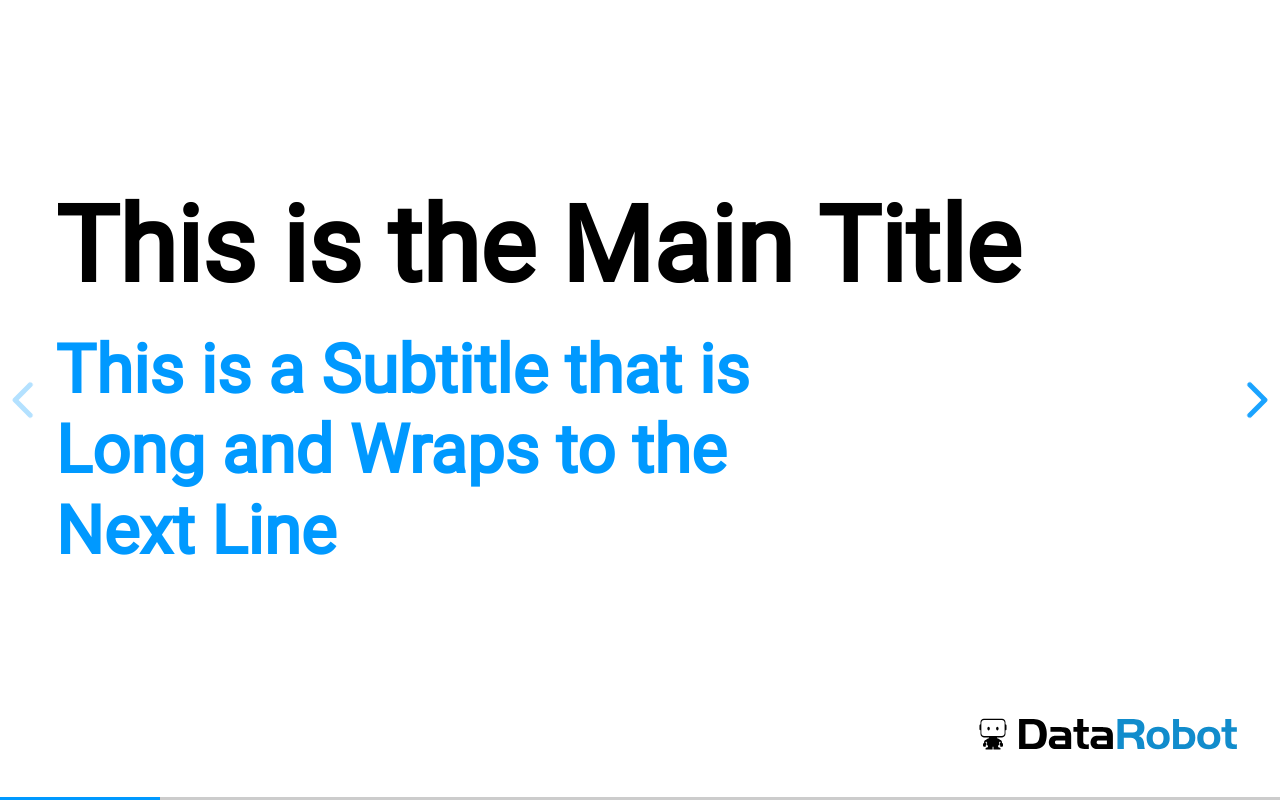
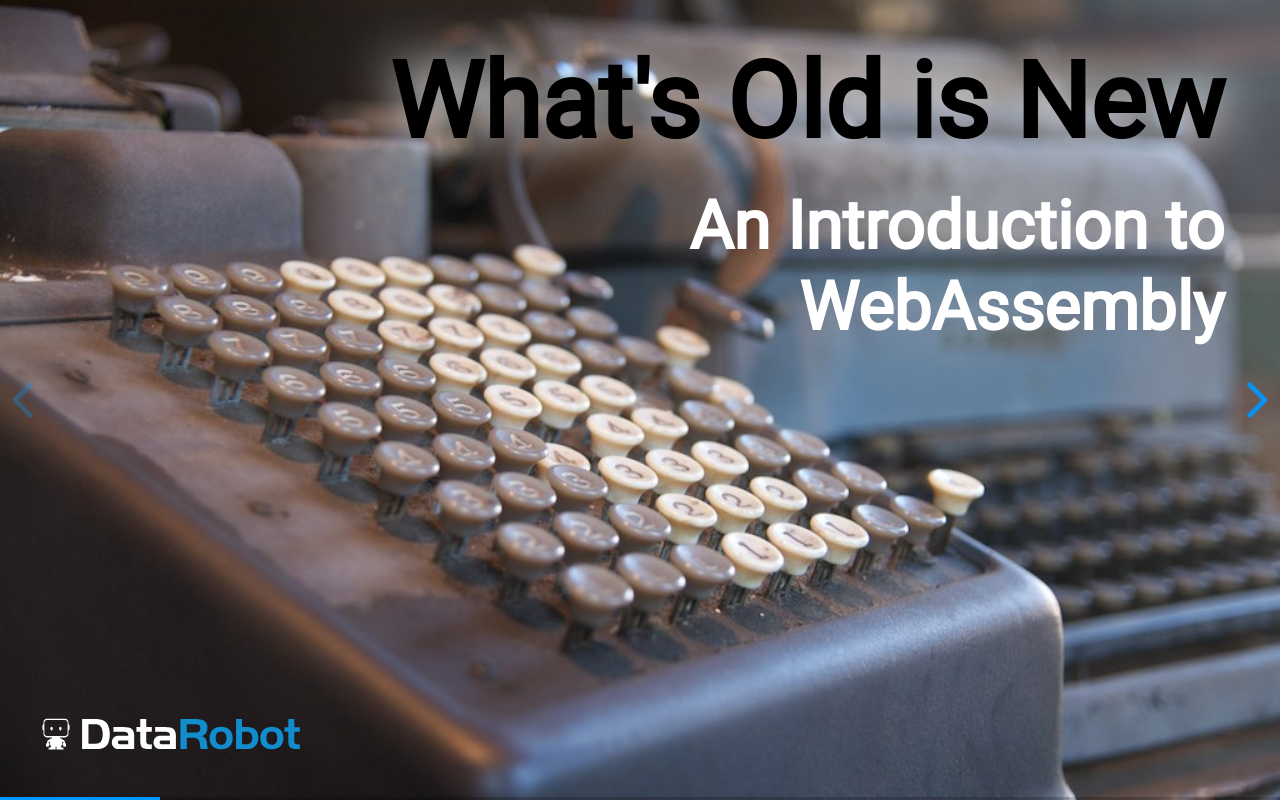
Before and after one commit to guyroyse/intro-to-webassembly, a website: page slides/index.html in a window 1280 px wide. Both pictures are taken after a click on the button "next slide". Drawn offline with nearby package versions, Linux system fonts and the light colour scheme; files whose address does not match are found by name.

Commit message:
created title slide

```diff
--- a/slides/index.html
+++ b/slides/index.html
@@ -4,7 +4,7 @@
     <meta charset="utf-8">
     <meta name="viewport" content="width=device-width, initial-scale=1.0, maximum-scale=1.0, user-scalable=no">
 
-    <title>reveal.js</title>
+    <title>An Introduction to WebAssembly</title>
 
     <link rel="stylesheet" href="css/reveal.css">
     <link rel="stylesheet" href="css/theme/datarobot.css">
@@ -31,11 +31,26 @@
           </div>
         </section>
 
-        <section>
+        <section data-background="images/adding-machine.jpg">
           <div class="title-slide">
-            <h1>This is the Main Title</h1>
-            <h2>This is a Subtitle that is Long and Wraps to the Next Line</h2>
-            <img class="logo" src="images/datarobot-black-logo.svg" />
+            <h1 style="
+              grid-row: 1;
+              text-align: right;
+              margin-right: 30px;
+              text-shadow: white 0px 0px 50px;">What's Old is New</h1>
+            <h2 style="
+              grid-row: 2 / span 2;
+              grid-column: 5 / span 4;
+              text-align: right;
+              margin-right: 30px;
+              color: white;">An Introduction to WebAssembly</h2>
+            <img
+              class="logo"
+              style="
+                grid-column: 1 / span 2;
+                justify-self: start;"
+              src="images/datarobot-white-logo.svg"
+            />
           </div>
         </section>
 
```
Also changed, not shown: slides/images/adding-machine.jpg (added).
